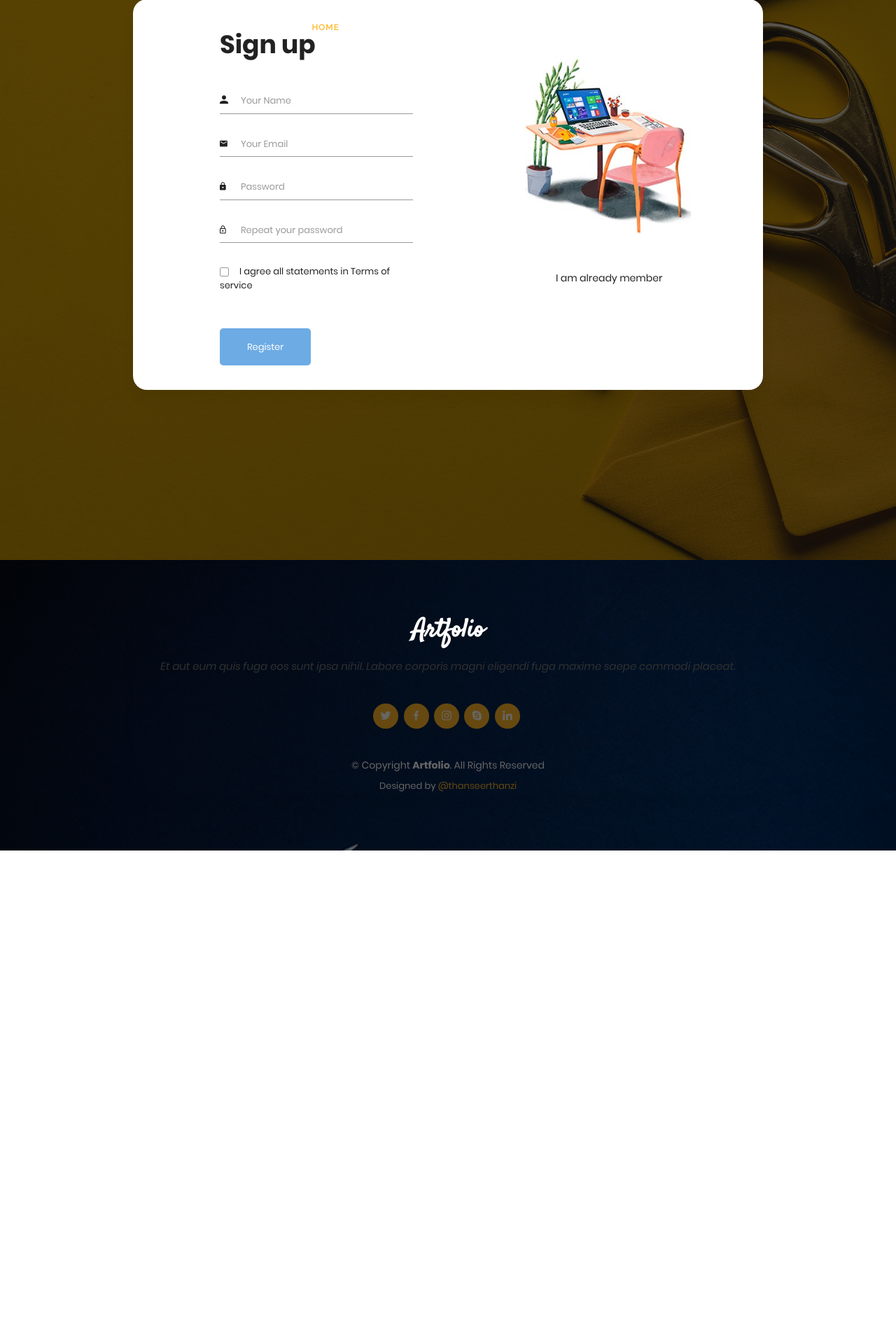
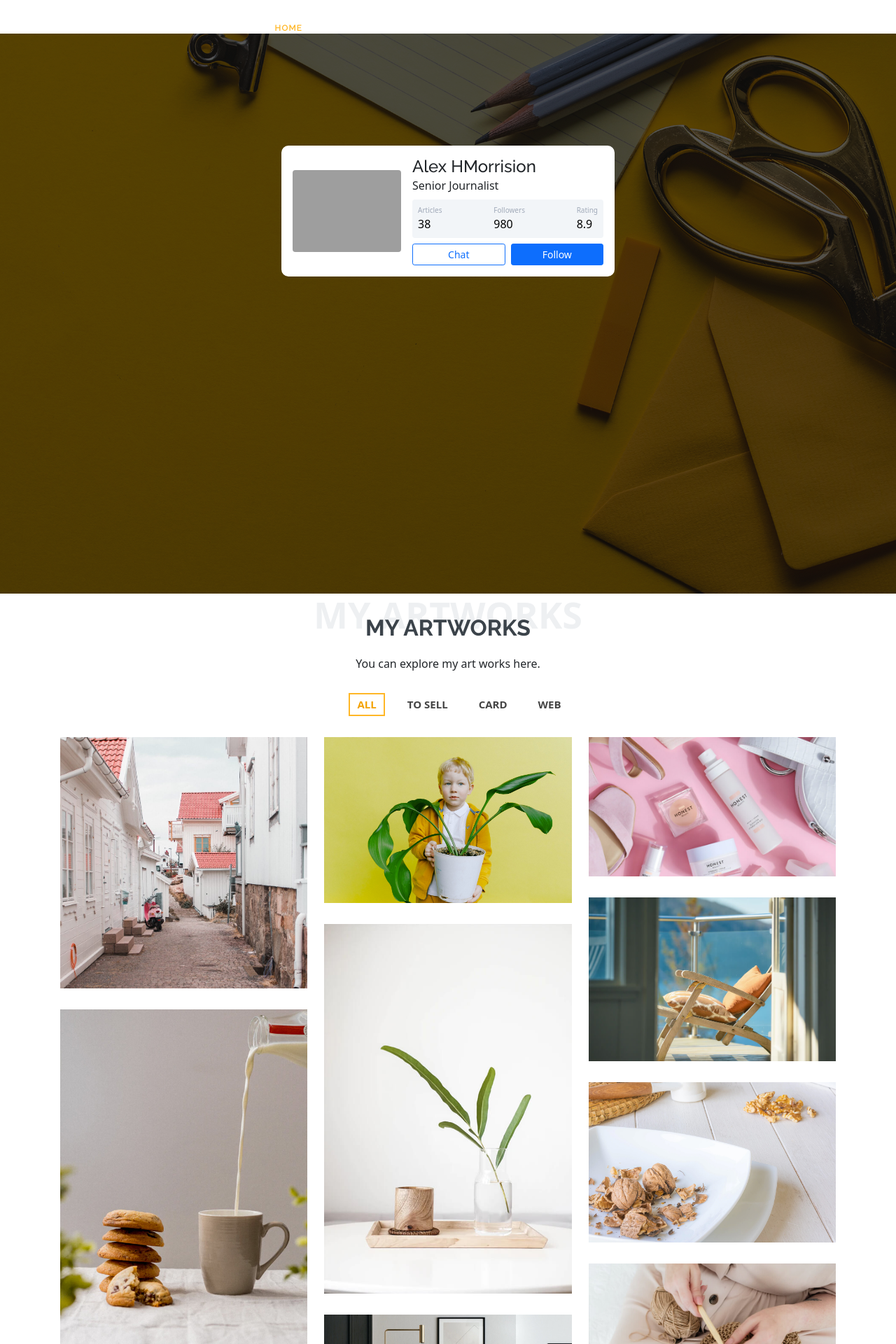
Before and after one commit to thanseerthanzi/artfolio, a Django app: page / in a window 1280 px wide. Shown: the top 1920 px of the page at 70% size. Before the commit the page ends 1215 px from the top, so only its background shows below. Run offline with Django 4.2, Linux system fonts and the light colour scheme; some libraries are stand-ins or nearby versions; grey boxes are pictures that could not be loaded.

Commit message:
user index commit

```diff
--- a/app1/static/assets/css/style.css
+++ b/app1/static/assets/css/style.css
@@ -424,7 +424,7 @@
 # Sections General
 --------------------------------------------------------------*/
 section {
-  padding: 60px 0;
+  padding: 0px 0;
 }
 
 .section-bg {
--- /dev/null
+++ b/app1/static/css/artist.css
@@ -0,0 +1,42 @@
+
+
+
+.card{
+  width: 476px;
+  border: none;
+  border-radius: 10px;
+  margin-top: 160px;
+
+  background-color: #fff;
+}
+
+
+
+.stats{
+
+      background: #f2f5f8 !important;
+
+    color: #000 !important;
+}
+.articles{
+  font-size:10px;
+  color: #a1aab9;
+}
+.number1{
+  font-weight:500;
+}
+.followers{
+    font-size:10px;
+  color: #a1aab9;
+
+}
+.number2{
+  font-weight:500;
+}
+.rating{
+    font-size:10px;
+  color: #a1aab9;
+}
+.number3{
+  font-weight:500;
+}
--- a/app1/static/css/form.css
+++ b/app1/static/css/form.css
@@ -270,11 +270,13 @@
   -ms-transform: translate(-50%, -50%); }
 
 .signup {
-  margin-bottom: 150px; }
+  margin-bottom: 150px;
+    padding-top: 1px;
+ }
 
 .signup-content {
   padding: 35px 3px;
-  margin-bottom: 76px; }
+  }
 
 .signup-form, .signup-image, .signin-form, .signin-image {
   width: 50%;
@@ -550,7 +552,9 @@
 
 .signin-content {
 
-  margin-bottom: 44px; }
+  margin-bottom: 0px;
+    margin-top: 379px;
+}
 
 .social-login {
   align-items: center;
--- a/app1/templates/index.html
+++ b/app1/templates/index.html
@@ -27,13 +27,12 @@
   <!-- Template Main CSS File -->
   <link href="{% static 'assets/css/style.css' %}" rel="stylesheet">
 
-  <!-- =======================================================
-  * Template Name: Laura
-  * Updated: Jul 27 2023 with Bootstrap v5.3.1
-  * Template URL: https://bootstrapmade.com/laura-free-creative-bootstrap-theme/
-  * Author: BootstrapMade.com
-  * License: https://bootstrapmade.com/license/
-  ======================================================== -->
+   <!-- artist CSS Files -->
+   <link href="https://cdn.jsdelivr.net/npm/bootstrap@5.0.0-alpha1/dist/css/bootstrap.min.css" rel="stylesheet">
+   <link href="https://cdnjs.cloudflare.com/ajax/libs/font-awesome/4.7.0/css/font-awesome.min.css" rel="stylesheet">
+  <!-- artist Main CSS File -->
+  <link href="{% static 'css/artist.css' %}" rel="stylesheet">
+
 </head>
 
 <body>
@@ -48,23 +47,6 @@
         <li><a class="nav-link scrollto" href="#resume">Resume</a></li>
         <li><a class="nav-link scrollto" href="#services">Services</a></li>
         <li><a class="nav-link scrollto " href="#portfolio">Portfolio</a></li>
-        <li class="dropdown"><a href="#"><span>Drop Down</span> <i class="bi bi-chevron-down"></i></a>
-          <ul>
-            <li><a href="#">Drop Down 1</a></li>
-            <li class="dropdown"><a href="#"><span>Deep Drop Down</span> <i class="bi bi-chevron-right"></i></a>
-              <ul>
-                <li><a href="#">Deep Drop Down 1</a></li>
-                <li><a href="#">Deep Drop Down 2</a></li>
-                <li><a href="#">Deep Drop Down 3</a></li>
-                <li><a href="#">Deep Drop Down 4</a></li>
-                <li><a href="#">Deep Drop Down 5</a></li>
-              </ul>
-            </li>
-            <li><a href="#">Drop Down 2</a></li>
-            <li><a href="#">Drop Down 3</a></li>
-            <li><a href="#">Drop Down 4</a></li>
-          </ul>
-        </li>
         <li><a class="nav-link scrollto" href="#contact">Contact</a></li>
       </ul>
       <i class="bi bi-list mobile-nav-toggle"></i>
@@ -76,250 +58,82 @@
   <section id="hero">
     <div class="hero-container con">
       <h1>artfolio</h1>
-      <h3 >connection between artist and clients </h3>
       <a href="#about" class="btn-scroll scrollto" title="Scroll Down"><i class="bx bx-chevron-down"></i></a>
     </div>
-  </section><!-- End Hero -->
+    <div class="container mt-5 d-flex justify-content-center">
 
-  <main id="main">
+      <div class="card p-3">
 
-    <!-- ======= About Me Section ======= -->
-    <section id="about" class="about">
-      <div class="container">
+          <div class="d-flex align-items-center">
 
-        <div class="section-title">
-          <span>About Me</span>
-          <h2>About Me</h2>
-          <p>Sit sint consectetur velit quisquam cupiditate impedit suscipit alias</p>
+              <div class="image">
+          <img src="https://images.unsplash.com/photo-1522075469751-3a6694fb2f61?ixlib=rb-1.2.1&ixid=eyJhcHBfaWQiOjEyMDd9&auto=format&fit=crop&w=500&q=80" class="rounded" width="155" >
           </div>
 
-        <div class="row">
-          <div class="image col-lg-4 d-flex align-items-stretch justify-content-center justify-content-lg-start"></div>
-          <div class="col-lg-8 d-flex flex-column align-items-stretch">
-            <div class="content ps-lg-4 d-flex flex-column justify-content-center">
-              <div class="row">
-                <div class="col-lg-6">
-                  <ul>
-                    <li><i class="bi bi-chevron-right"></i> <strong>Name:</strong> <span>Laura Thomso</span></li>
-                    <li><i class="bi bi-chevron-right"></i> <strong>Website:</strong> <span>www.example.com</span></li>
-                    <li><i class="bi bi-chevron-right"></i> <strong>Phone:</strong> <span>+123 456 7890</span></li>
-                    <li><i class="bi bi-chevron-right"></i> <strong>City:</strong> <span>New York, USA</span></li>
-                  </ul>
-                </div>
-                <div class="col-lg-6">
-                  <ul>
-                    <li><i class="bi bi-chevron-right"></i> <strong>Age:</strong> <span>30</span></li>
-                    <li><i class="bi bi-chevron-right"></i> <strong>Degree:</strong> <span>Master</span></li>
-                    <li><i class="bi bi-chevron-right"></i> <strong>PhEmailone:</strong> <span>email@example.com</span></li>
-                    <li><i class="bi bi-chevron-right"></i> <strong>Freelance:</strong> <span>Available</span></li>
-                  </ul>
-                </div>
-              </div>
-              <div class="row mt-n4">
-                <div class="col-md-6 mt-5 d-md-flex align-items-md-stretch">
-                  <div class="count-box">
-                    <i class="bi bi-emoji-smile" style="color: #20b38e;"></i>
-                    <span data-purecounter-start="0" data-purecounter-end="232" data-purecounter-duration="1" class="purecounter"></span>
-                    <p><strong>Happy Clients</strong> consequuntur voluptas nostrum aliquid ipsam architecto ut.</p>
-                  </div>
+          <div class="ml-3 w-100">
+
+             <h4 class="mb-0 mt-0">Alex HMorrision</h4>
+             <span>Senior Journalist</span>
+
+             <div class="p-2 mt-2 bg-primary d-flex justify-content-between rounded text-white stats">
+
+              <div class="d-flex flex-column">
+
+                  <span class="articles">Articles</span>
+                  <span class="number1">38</span>
+
               </div>
 
-                <div class="col-md-6 mt-5 d-md-flex align-items-md-stretch">
-                  <div class="count-box">
-                    <i class="bi bi-journal-richtextr" style="color: #8a1ac2;"></i>
-                    <span data-purecounter-start="0" data-purecounter-end="521" data-purecounter-duration="1" class="purecounter"></span>
-                    <p><strong>Projects</strong> adipisci atque cum quia aspernatur totam laudantium et quia dere tan</p>
-                  </div>
+              <div class="d-flex flex-column">
+
+                  <span class="followers">Followers</span>
+                  <span class="number2">980</span>
+
               </div>
 
-                <div class="col-md-6 mt-5 d-md-flex align-items-md-stretch">
-                  <div class="count-box">
-                    <i class="bi bi-clock" style="color: #2cbdee;"></i>
-                    <span data-purecounter-start="0" data-purecounter-end="18" data-purecounter-duration="1" class="purecounter"></span>
-                    <p><strong>Years of experience</strong> aut commodi quaerat modi aliquam nam ducimus aut voluptate non vel</p>
-                  </div>
-                </div>
 
-                <div class="col-md-6 mt-5 d-md-flex align-items-md-stretch">
-                  <div class="count-box">
-                    <i class="bi bi-award" style="color: #ffb459;"></i>
-                    <span data-purecounter-start="0" data-purecounter-end="16" data-purecounter-duration="1" class="purecounter"></span>
-                    <p><strong>Awards</strong> rerum asperiores dolor alias quo reprehenderit eum et nemo pad der</p>
-                  </div>
-                </div>
-              </div>
-            </div><!-- End .content-->
+              <div class="d-flex flex-column">
 
-            <div class="skills-content ps-lg-4">
-              <div class="progress">
-                <span class="skill">HTML <i class="val">100%</i></span>
-                <div class="progress-bar-wrap">
-                  <div class="progress-bar" role="progressbar" aria-valuenow="100" aria-valuemin="0" aria-valuemax="100"></div>
-                </div>
-              </div>
+                  <span class="rating">Rating</span>
+                  <span class="number3">8.9</span>
 
-              <div class="progress">
-                <span class="skill">CSS <i class="val">90%</i></span>
-                <div class="progress-bar-wrap">
-                  <div class="progress-bar" role="progressbar" aria-valuenow="90" aria-valuemin="0" aria-valuemax="100"></div>
-                </div>
-              </div>
-
-              <div class="progress">
-                <span class="skill">JavaScript <i class="val">75%</i></span>
-                <div class="progress-bar-wrap">
-                  <div class="progress-bar" role="progressbar" aria-valuenow="75" aria-valuemin="0" aria-valuemax="100"></div>
-                </div>
-              </div>
               </div>
 
              </div>
+
+
+             <div class="button mt-2 d-flex flex-row align-items-center">
+
+              <button class="btn btn-sm btn-outline-primary w-100">Chat</button>
+              <button class="btn btn-sm btn-primary w-100 ml-2">Follow</button>
+
+
              </div>
 
+
           </div>
-    </section><!-- End About Me Section -->
 
 
-    <!-- ======= My Services Section ======= -->
-    <section id="services" class="services">
-      <div class="container">
-
-        <div class="section-title">
-          <span>My Services</span>
-          <h2>My Services</h2>
-          <p>Sit sint consectetur velit quisquam cupiditate impedit suscipit alias</p>
-        </div>
-
-        <div class="row">
-          <div class="col-md-6 col-lg-3 d-flex align-items-stretch mb-5 mb-lg-0">
-            <div class="icon-box">
-              <div class="icon"><i class="bx bxl-dribbble"></i></div>
-              <h4 class="title"><a href="">Lorem Ipsum</a></h4>
-              <p class="description">Voluptatum deleniti atque corrupti quos dolores et quas molestias excepturi sint occaecati cupiditate non provident</p>
-            </div>
-          </div>
-
-          <div class="col-md-6 col-lg-3 d-flex align-items-stretch mb-5 mb-lg-0">
-            <div class="icon-box">
-              <div class="icon"><i class="bx bx-file"></i></div>
-              <h4 class="title"><a href="">Sed ut perspiciatis</a></h4>
-              <p class="description">Duis aute irure dolor in reprehenderit in voluptate velit esse cillum dolore eu fugiat nulla pariatur</p>
-            </div>
-          </div>
-
-          <div class="col-md-6 col-lg-3 d-flex align-items-stretch mb-5 mb-lg-0">
-            <div class="icon-box">
-              <div class="icon"><i class="bx bx-tachometer"></i></div>
-              <h4 class="title"><a href="">Magni Dolores</a></h4>
-              <p class="description">Excepteur sint occaecat cupidatat non proident, sunt in culpa qui officia deserunt mollit anim id est laborum</p>
-            </div>
-          </div>
-
-          <div class="col-md-6 col-lg-3 d-flex align-items-stretch mb-5 mb-lg-0">
-            <div class="icon-box">
-              <div class="icon"><i class="bx bx-world"></i></div>
-              <h4 class="title"><a href="">Nemo Enim</a></h4>
-              <p class="description">At vero eos et accusamus et iusto odio dignissimos ducimus qui blanditiis praesentium voluptatum deleniti atque</p>
-            </div>
           </div>
 
       </div>
 
    </div>
-    </section><!-- End My Services Section -->
-
-    <!-- ======= Testimonials Section ======= -->
-    <section id="testimonials" class="testimonials">
-      <div class="container position-relative">
-
-        <div class="testimonials-slider swiper" data-aos="fade-up" data-aos-delay="100">
-          <div class="swiper-wrapper">
-
-            <div class="swiper-slide">
-              <div class="testimonial-item">
-                <img src="{% static 'assets/img/testimonials/testimonials-1.jpg' %}" class="testimonial-img" alt="">
-                <h3>Saul Goodman</h3>
-                <h4>Ceo &amp; Founder</h4>
-                <p>
-                  <i class="bx bxs-quote-alt-left quote-icon-left"></i>
-                  Proin iaculis purus consequat sem cure digni ssim donec porttitora entum suscipit rhoncus. Accusantium quam, ultricies eget id, aliquam eget nibh et. Maecen aliquam, risus at semper.
-                  <i class="bx bxs-quote-alt-right quote-icon-right"></i>
-                </p>
-              </div>
-            </div><!-- End testimonial item -->
-
-            <div class="swiper-slide">
-              <div class="testimonial-item">
-                <img src="{% static 'assets/img/testimonials/testimonials-2.jpg' %}" class="testimonial-img" alt="">
-                <h3>Sara Wilsson</h3>
-                <h4>Designer</h4>
-                <p>
-                  <i class="bx bxs-quote-alt-left quote-icon-left"></i>
-                  Export tempor illum tamen malis malis eram quae irure esse labore quem cillum quid cillum eram malis quorum velit fore eram velit sunt aliqua noster fugiat irure amet legam anim culpa.
-                  <i class="bx bxs-quote-alt-right quote-icon-right"></i>
-                </p>
-              </div>
-            </div><!-- End testimonial item -->
-
-            <div class="swiper-slide">
-              <div class="testimonial-item">
-                <img src="{% static 'assets/img/testimonials/testimonials-3.jpg' %}" class="testimonial-img" alt="">
-                <h3>Jena Karlis</h3>
-                <h4>Store Owner</h4>
-                <p>
-                  <i class="bx bxs-quote-alt-left quote-icon-left"></i>
-                  Enim nisi quem export duis labore cillum quae magna enim sint quorum nulla quem veniam duis minim tempor labore quem eram duis noster aute amet eram fore quis sint minim.
-                  <i class="bx bxs-quote-alt-right quote-icon-right"></i>
-                </p>
-              </div>
-            </div><!-- End testimonial item -->
-
-            <div class="swiper-slide">
-              <div class="testimonial-item">
-                <img src="{% static 'assets/img/testimonials/testimonials-4.jpg' %}" class="testimonial-img" alt="">
-                <h3>Matt Brandon</h3>
-                <h4>Freelancer</h4>
-                <p>
-                  <i class="bx bxs-quote-alt-left quote-icon-left"></i>
-                  Fugiat enim eram quae cillum dolore dolor amet nulla culpa multos export minim fugiat minim velit minim dolor enim duis veniam ipsum anim magna sunt elit fore quem dolore labore illum veniam.
-                  <i class="bx bxs-quote-alt-right quote-icon-right"></i>
-                </p>
-              </div>
-            </div><!-- End testimonial item -->
-
-            <div class="swiper-slide">
-              <div class="testimonial-item">
-                <img src="{% static 'assets/img/testimonials/testimonials-5.jpg' %}" class="testimonial-img" alt="">
-                <h3>John Larson</h3>
-                <h4>Entrepreneur</h4>
-                <p>
-                  <i class="bx bxs-quote-alt-left quote-icon-left"></i>
-                  Quis quorum aliqua sint quem legam fore sunt eram irure aliqua veniam tempor noster veniam enim culpa labore duis sunt culpa nulla illum cillum fugiat legam esse veniam culpa fore nisi cillum quid.
-                  <i class="bx bxs-quote-alt-right quote-icon-right"></i>
-                </p>
-              </div>
-            </div><!-- End testimonial item -->
-
-          </div>
-          <div class="swiper-pagination"></div>
-        </div>
-
-      </div>
-    </section><!-- End Testimonials Section -->
+  </section><!-- End Hero -->
 
       <!-- ======= My Portfolio Section ======= -->
       <section id="portfolio" class="portfolio">
         <div class="container">
 
           <div class="section-title">
-          <span>My Portfolio</span>
-          <h2>My Portfolio</h2>
-          <p>Sit sint consectetur velit quisquam cupiditate impedit suscipit alias</p>
+            <span>My ARTWORKS</span>
+            <h2>My ARTWORKS</h2>
+            <p>You can explore my art works here.</p>
           </div>
 
           <ul id="portfolio-flters" class="d-flex justify-content-center">
             <li data-filter="*" class="filter-active">All</li>
-          <li data-filter=".filter-app">App</li>
+            <li data-filter=".filter-app">TO SELL</li>
             <li data-filter=".filter-card">Card</li>
             <li data-filter=".filter-web">Web</li>
           </ul>
@@ -421,8 +235,6 @@
         </div>
       </section><!-- End My Portfolio Section -->
 
-
-
         <!-- ======= Contact Me Section ======= -->
         <section id="contact" class="contact">
           <div class="container">
@@ -499,4 +311,145 @@
           </div>
         </section><!-- End Contact Me Section -->
 
+
+  <main id="main">
+
+    <!-- ======= About Me Section ======= -->
+    <section id="about" class="about">
+      <div class="container">
+
+        <div class="section-title">
+          <span>About Me</span>
+          <h2>About Me</h2>
+          <p>Sit sint consectetur velit quisquam cupiditate impedit suscipit alias</p>
+        </div>
+
+        <div class="row">
+          <div class="image col-lg-4 d-flex align-items-stretch justify-content-center justify-content-lg-start"></div>
+          <div class="col-lg-8 d-flex flex-column align-items-stretch">
+            <div class="content ps-lg-4 d-flex flex-column justify-content-center">
+              <div class="row">
+                <div class="col-lg-6"><br><br><br>
+                  <ul>
+                    <li><i class="bi bi-chevron-right"></i> <strong>Name:</strong> <span>Laura Thomso</span></li>
+                    <li><i class="bi bi-chevron-right"></i> <strong>Website:</strong> <span>www.example.com</span></li>
+                    <li><i class="bi bi-chevron-right"></i> <strong>Phone:</strong> <span>+123 456 7890</span></li>
+                    <li><i class="bi bi-chevron-right"></i> <strong>City:</strong> <span>New York, USA</span></li>
+                  </ul>
+                </div>
+                <div class="col-lg-6"><br><br><br>
+                  <ul>
+                    <li><i class="bi bi-chevron-right"></i> <strong>Age:</strong> <span>30</span></li>
+                    <li><i class="bi bi-chevron-right"></i> <strong>Degree:</strong> <span>Master</span></li>
+                    <li><i class="bi bi-chevron-right"></i> <strong>PhEmailone:</strong> <span>email@example.com</span></li>
+                    <li><i class="bi bi-chevron-right"></i> <strong>Freelance:</strong> <span>Available</span></li>
+                  </ul>
+                </div>
+              </div>
+
+            </div><!-- End .content-->
+
+
+
+          </div>
+        </div>
+
+      </div>
+    </section><!-- End About Me Section -->
+
+
+    <!-- ======= My Services Section ======= -->
+    <section id="services" class="services">
+      <div class="container">
+
+        <div class="section-title">
+          <span>My Services</span>
+          <h2>My Services</h2>
+          <p>Sit sint consectetur velit quisquam cupiditate impedit suscipit alias</p>
+        </div>
+
+        <div class="row">
+          <div class="col-md-6 col-lg-3 d-flex align-items-stretch mb-5 mb-lg-0">
+            <div class="icon-box">
+              <div class="icon"><i class="bx bxl-dribbble"></i></div>
+              <h4 class="title"><a href="">Lorem Ipsum</a></h4>
+              <p class="description">Voluptatum deleniti atque corrupti quos dolores et quas molestias excepturi sint occaecati cupiditate non provident</p>
+            </div>
+          </div>
+
+          <div class="col-md-6 col-lg-3 d-flex align-items-stretch mb-5 mb-lg-0">
+            <div class="icon-box">
+              <div class="icon"><i class="bx bx-file"></i></div>
+              <h4 class="title"><a href="">Sed ut perspiciatis</a></h4>
+              <p class="description">Duis aute irure dolor in reprehenderit in voluptate velit esse cillum dolore eu fugiat nulla pariatur</p>
+            </div>
+          </div>
+
+          <div class="col-md-6 col-lg-3 d-flex align-items-stretch mb-5 mb-lg-0">
+            <div class="icon-box">
+              <div class="icon"><i class="bx bx-tachometer"></i></div>
+              <h4 class="title"><a href="">Magni Dolores</a></h4>
+              <p class="description">Excepteur sint occaecat cupidatat non proident, sunt in culpa qui officia deserunt mollit anim id est laborum</p>
+            </div>
+          </div>
+
+          <div class="col-md-6 col-lg-3 d-flex align-items-stretch mb-5 mb-lg-0">
+            <div class="icon-box">
+              <div class="icon"><i class="bx bx-world"></i></div>
+              <h4 class="title"><a href="">Nemo Enim</a></h4>
+              <p class="description">At vero eos et accusamus et iusto odio dignissimos ducimus qui blanditiis praesentium voluptatum deleniti atque</p>
+            </div>
+          </div>
+
+        </div>
+
+      </div>
+    </section><!-- End My Services Section -->
+
   </main><!-- End #main -->
+
+  <!-- ======= Footer ======= -->
+  <footer id="footer">
+    <div class="container1">
+      <h3>Artfolio</h3>
+      <p>Et aut eum quis fuga eos sunt ipsa nihil. Labore corporis magni eligendi fuga maxime saepe commodi placeat.</p>
+      <div class="social-links">
+        <a href="#" class="twitter"><i class="bx bxl-twitter"></i></a>
+        <a href="#" class="facebook"><i class="bx bxl-facebook"></i></a>
+        <a href="#" class="instagram"><i class="bx bxl-instagram"></i></a>
+        <a href="#" class="google-plus"><i class="bx bxl-skype"></i></a>
+        <a href="#" class="linkedin"><i class="bx bxl-linkedin"></i></a>
+      </div>
+      <div class="copyright">
+        &copy; Copyright <strong><span>Artfolio</span></strong>. All Rights Reserved
+      </div>
+      <div class="credits">
+        Designed by <a href="https://bootstrapmade.com/">@thanseerthanzi</a>
+      </div>
+    </div>
+  </footer><!-- End Footer -->
+
+  <a href="#" class="back-to-top d-flex align-items-center justify-content-center"><i class="bi bi-arrow-up-short"></i></a>
+
+  <!-- Vendor JS Files -->
+  <script src="{% static 'assets/vendor/purecounter/purecounter_vanilla.js' %}"></script>
+  <script src="{% static 'assets/vendor/bootstrap/js/bootstrap.bundle.min.js' %}"></script>
+  <script src="{% static 'assets/vendor/glightbox/js/glightbox.min.js'  %}"></script>
+  <script src="{% static 'assets/vendor/isotope-layout/isotope.pkgd.min.js' %}"></script>
+  <script src="{% static 'assets/vendor/swiper/swiper-bundle.min.js' %}"></script>
+  <script src="{% static 'assets/vendor/waypoints/noframework.waypoints.js' %}"></script>
+  <script src="{% static 'assets/vendor/php-email-form/validate.js' %}"></script>
+
+  <!-- Template Main JS File -->
+  <script src="{% static 'assets/js/main.js' %}"></script>
+
+  <!-- artist JS Files -->
+  <script src="{% static 'https://cdn.jsdelivr.net/npm/bootstrap@5.0.0-alpha1/dist/js/bootstrap.bundle.min.js' %}"></script>
+  <script src="{% static 'https://cdnjs.cloudflare.com/ajax/libs/jquery/3.2.1/jquery.min.js' %}"></script>
+
+  <!-- icon JS -->
+<script src="{% static 'vendor/jquery/jquery.min.js' %}"></script>
+<script src="{% static 'js/main.js' %}"></script>
+</body>
+
+</html>
--- a/app1/views.py
+++ b/app1/views.py
@@ -6,7 +6,7 @@
     # return render(request, 'admin.html')
     # return render(request, 'user.html')
     # return render(request, 'loginform.html')
-    return render(request, 'create.html')
+    return render(request, 'index.html')
 
 
 def admin1(request):
--- a/artfolio/settings.py
+++ b/artfolio/settings.py
@@ -77,7 +77,7 @@
 DATABASES = {
     'default': {
         'ENGINE': 'django.db.backends.mysql',
-        'NAME': 'db1',
+        'NAME': '',
         'USER': 'root',
         'PASSWD': '',
         'HOST': 'localhost',
```
Lines whose indentation alone changed are shown as unchanged.
